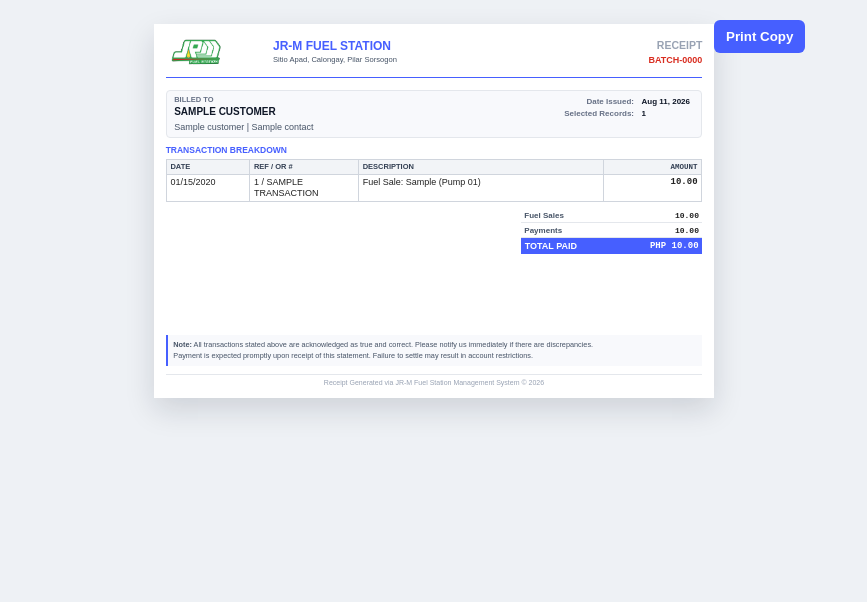
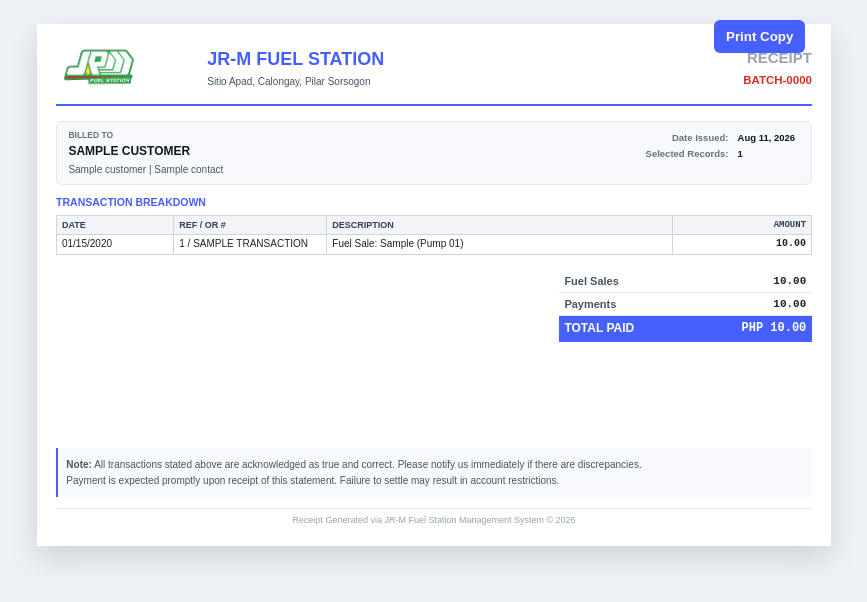
Before and after one commit to Mael404/posgasthesis, a Laravel app: template resources/views/pages/printedtransactions-print.blade.php in a window 1280 px wide. Shown: the top 602 px of the page, without its empty margins (206-1073 px from the left). Run offline with Laravel 12, Linux system fonts and the light colour scheme; the template is opened without the code that fills it: most values are stand-ins (such as "Sample title", 1, 10 or a date in 2020).

Commit message:
feat: update print layout to A5 format with adjusted margins and dimensions

```diff
--- a/resources/views/pages/printedtransactions-print.blade.php
+++ b/resources/views/pages/printedtransactions-print.blade.php
@@ -66,18 +66,18 @@
     @include('layouts.browser-icon')
     <style>
         :root {
-            --a6-paper-width: 148mm;
-            --a6-paper-height: 105mm;
-            --a6-page-margin: 3mm;
-            --a6-print-height: 99mm;
+            --a5-paper-width: 210mm;
+            --a5-paper-height: 148mm;
+            --a5-page-margin: 5mm;
+            --a5-print-height: 138mm;
         }
-        @page { margin: 3mm; size: 148mm 105mm; }
+        @page { margin: 5mm; size: A5 landscape; }
         body {
             margin: 0;
             color: #222;
             font-family: Arial, Helvetica, sans-serif;
-            font-size: 9px;
-            line-height: 1.15;
+            font-size: 12px;
+            line-height: 1.3;
             -webkit-print-color-adjust: exact;
             print-color-adjust: exact;
         }
@@ -88,9 +88,10 @@
                 background: #fff;
                 box-shadow: 0 12px 28px rgba(15, 23, 42, 0.14);
                 margin: 0 auto;
-                max-width: var(--a6-paper-width);
-                min-height: var(--a6-paper-height);
-                padding: var(--a6-page-margin);
+                max-width: var(--a5-paper-width);
+                min-height: var(--a5-paper-height);
+                padding: var(--a5-page-margin);
+                width: 100%;
             }
             .no-print {
                 position: fixed;
@@ -106,7 +107,7 @@
                 box-shadow: none;
                 margin: 0;
                 max-width: none;
-                min-height: var(--a6-print-height);
+                min-height: var(--a5-print-height);
                 padding: 0;
                 width: 100%;
             }
@@ -137,14 +138,14 @@
             box-sizing: border-box;
             display: flex;
             flex-direction: column;
-            min-height: var(--a6-print-height);
+            min-height: var(--a5-print-height);
             position: relative;
         }
         .main-content { flex: 0 1 auto; }
         .report-header {
-            border-bottom: 1.5px solid #465fff;
-            margin-bottom: 3mm;
-            padding-bottom: 2mm;
+            border-bottom: 2px solid #465fff;
+            margin-bottom: 4mm;
+            padding-bottom: 3mm;
         }
         .header-table, .meta-table, .data-table, .summary-table {
             border-collapse: collapse;
@@ -158,36 +159,36 @@
         }
         .logo {
             height: auto;
-            max-width: 17mm;
+            max-width: 24mm;
         }
         .company-name {
             color: #465fff;
-            font-size: 12px;
+            font-size: 18px;
             font-weight: 900;
             margin: 0;
         }
         .company-details {
             color: #475467;
-            font-size: 7.6px;
-            margin: 2px 0 0;
+            font-size: 10px;
+            margin: 3px 0 0;
         }
         .statement-title {
             color: #98a2b3;
-            font-size: 10.5px;
+            font-size: 15px;
             font-weight: 900;
             text-align: right;
             text-transform: uppercase;
         }
         .statement-number {
             color: #d92d20;
-            font-size: 9px;
+            font-size: 11.5px;
             font-weight: 900;
-            margin-top: 1mm;
+            margin-top: 1.5mm;
             text-align: right;
         }
         .status-stamp {
             color: rgba(28, 200, 138, 0.15);
-            font-size: 26px;
+            font-size: 42px;
             font-weight: 900;
             left: 50%;
             pointer-events: none;
@@ -201,37 +202,38 @@
             align-items: flex-start;
             background: #f8f9fc;
             border: 1px solid #e4e7ec;
-            border-radius: 4px;
+            border-radius: 6px;
             display: flex;
-            gap: 2mm;
+            gap: 3mm;
             justify-content: space-between;
-            margin-bottom: 2mm;
-            padding: 1.4mm 2mm;
+            margin-bottom: 3mm;
+            padding: 2.2mm 3mm;
         }
         .bill-to { min-width: 0; }
         .bill-to-label {
             color: #667085;
             display: block;
-            font-size: 7.5px;
+            font-size: 8.5px;
             font-weight: 700;
             margin-bottom: 2px;
             text-transform: uppercase;
         }
         .bill-to h3 {
             color: #101828;
-            font-size: 10px;
+            font-size: 12px;
             font-weight: 900;
-            margin: 0 0 1mm;
+            margin: 0 0 0.9mm;
             text-transform: uppercase;
         }
         .bill-to p {
             color: #475467;
+            font-size: 10px;
             margin: 0;
         }
         .meta-table td {
             border: 0;
-            font-size: 8px;
-            padding: 0.35mm 1mm;
+            font-size: 9.5px;
+            padding: 0.5mm 1.2mm;
         }
         .meta-table td:first-child {
             color: #667085;
@@ -245,22 +247,24 @@
         }
         .table-title {
             color: #465fff;
-            font-size: 8.5px;
+            font-size: 10.5px;
             font-weight: 800;
-            margin-bottom: 1mm;
+            margin-bottom: 1.5mm;
             text-transform: uppercase;
         }
         .data-table th, .data-table td {
             border: 1px solid #d0d5dd;
+            font-size: 10px;
+            line-height: 1.2;
             overflow-wrap: anywhere;
-            padding: 0.65mm 1mm;
+            padding: 0.9mm 1.3mm;
             vertical-align: top;
         }
         .data-table tr { page-break-inside: avoid; }
         .data-table th {
             background: #f2f4f7;
             color: #344054;
-            font-size: 7.5px;
+            font-size: 9px;
             font-weight: 800;
             text-align: left;
             text-transform: uppercase;
@@ -274,15 +278,15 @@
         .summary-box {
             display: flex;
             justify-content: flex-end;
-            margin-top: 2mm;
+            margin-top: 4mm;
             page-break-inside: avoid;
         }
-        .summary-table { width: 48mm; }
+        .summary-table { width: 67mm; }
         .summary-table td {
             border: 0;
             border-bottom: 1px solid #e4e7ec;
-            font-size: 8px;
-            padding: 0.55mm 0.9mm;
+            font-size: 11px;
+            padding: 1mm 1.5mm;
         }
         .summary-table td:first-child {
             color: #475467;
@@ -292,36 +296,36 @@
         .grand-total td {
             border: 0 !important;
             color: #fff !important;
-            font-size: 9px !important;
+            font-size: 12px !important;
             font-weight: 900 !important;
-            padding: 0.8mm 1mm !important;
+            padding: 1.5mm !important;
         }
         .bottom-section {
             margin-top: auto;
-            padding-top: 0;
+            padding-top: 4mm;
         }
         .instructions {
             background: #f8f9fc;
             border-left: 2px solid #465fff;
             color: #475467;
-            font-size: 7.3px;
-            margin-bottom: 2mm;
-            padding: 1mm 1.5mm;
+            font-size: 10px;
+            margin-bottom: 3mm;
+            padding: 1.8mm 2.2mm;
         }
-        .instructions p { margin: 0.6mm 0; }
+        .instructions p { margin: 0.8mm 0; }
         .footer {
             border-top: 1px solid #e4e7ec;
             color: #98a2b3;
-            font-size: 7px;
-            margin-top: 2mm;
-            padding-top: 1mm;
+            font-size: 9px;
+            margin-top: 3mm;
+            padding-top: 1.5mm;
             text-align: center;
         }
         @media print {
             .sheet {
                 display: flex;
                 flex-direction: column;
-                min-height: var(--a6-print-height);
+                min-height: var(--a5-print-height);
                 padding: 0;
                 width: 100%;
             }
@@ -329,8 +333,8 @@
                 flex: 0 1 auto;
             }
             .report-header {
-                margin-bottom: 2mm;
-                padding-bottom: 1.4mm;
+                margin-bottom: 4mm;
+                padding-bottom: 3mm;
             }
             .bottom-section {
                 margin-top: auto;
```
